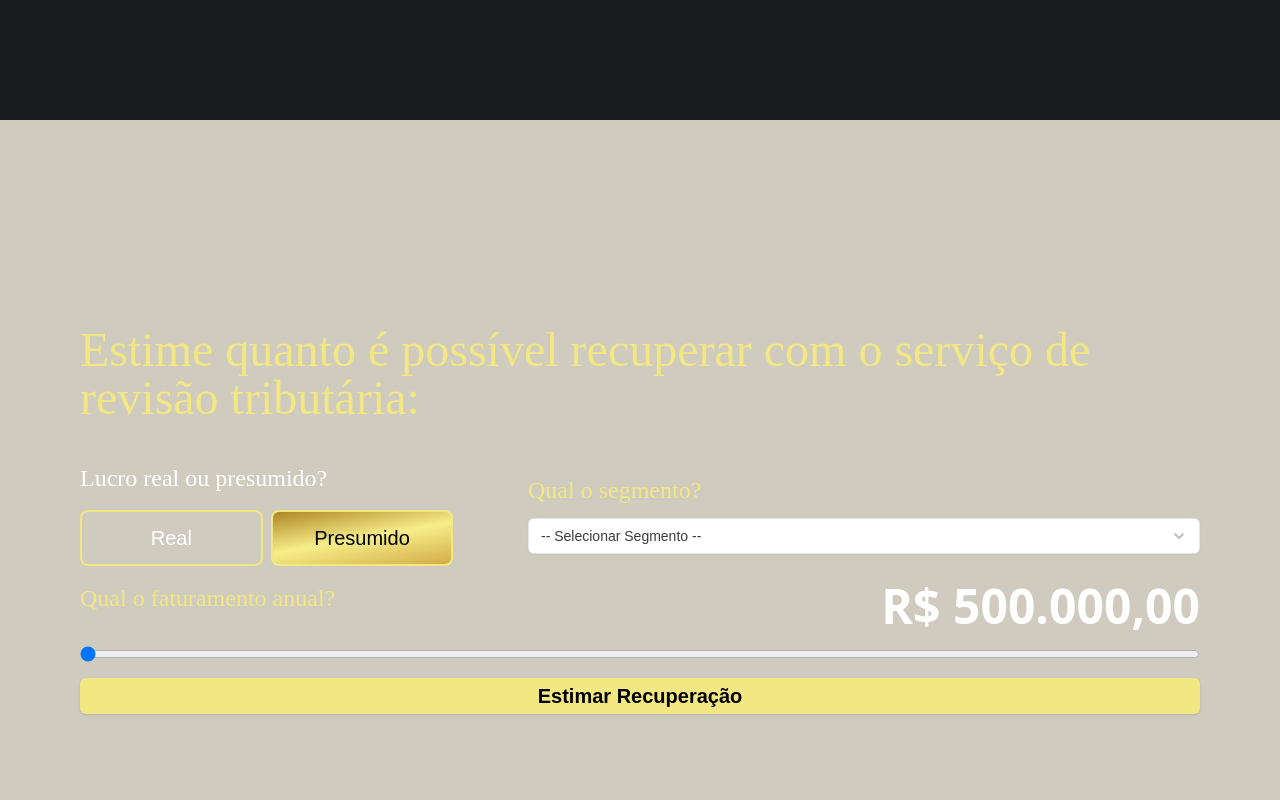
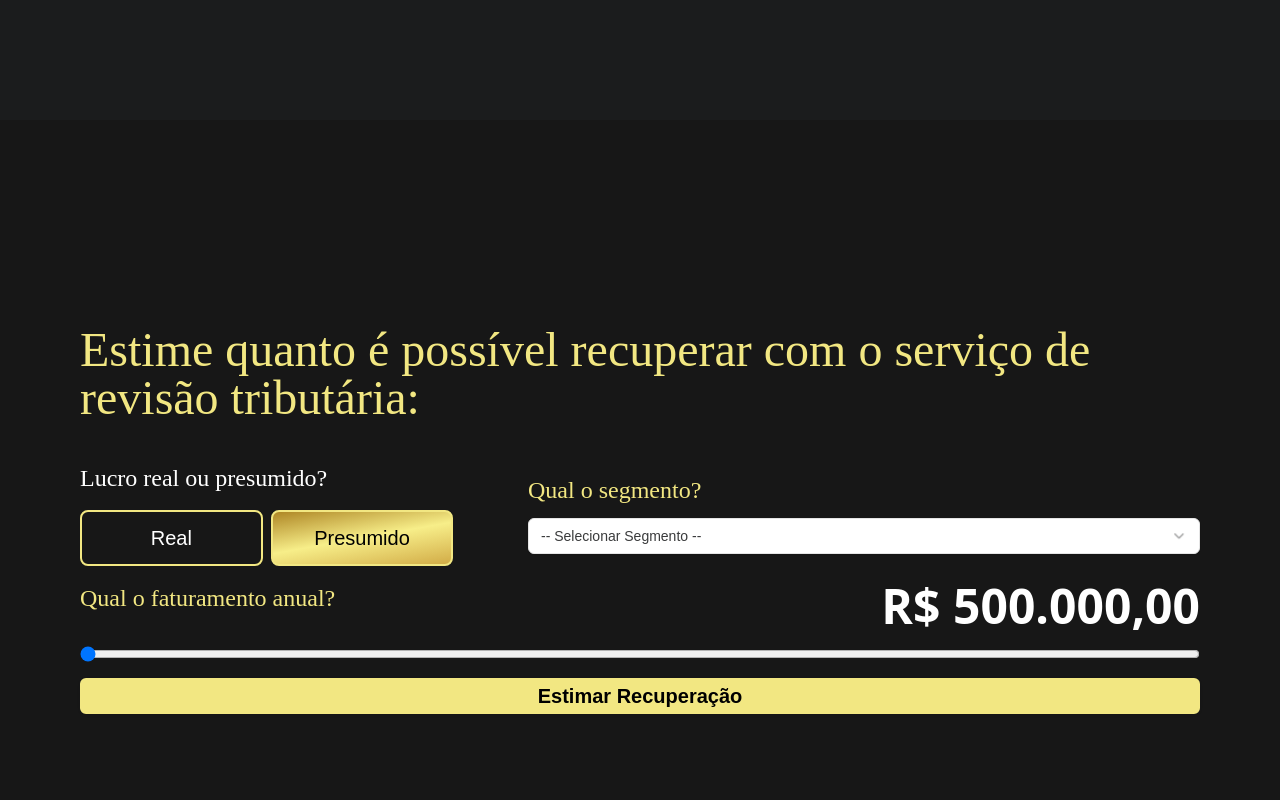
Before and after one commit to Garamogui/audaz-site, a Next.js app: page / in a window 1280 px wide. Shown: the part 2200-3000 px from the top of the page. Built offline with nearby package versions, Linux system fonts and the light colour scheme.

Commit message:
adjust colors and layouts (features listed on last meeting)

```diff
--- a/src/app/landing-page/About.tsx
+++ b/src/app/landing-page/About.tsx
@@ -9,7 +9,7 @@ export const About = () => {
     </div>
 
     <div className="flex w-1/2 flex-col  gap-3">
-     <h3 className="text-3xl">Visão</h3>
+     <h3 className="text-3xl">Propósito</h3>
      <p className="text-xl">Entedemos que o sucesso de uma empresa de uma gestão financeira eficiente e estratégica. Nosso objetivo é ajudar você a ter mais controle sobre seus impostos e recursos, para que você possa se concentrar no que realmente importa: <strong>o crescimento do seu negócio.</strong></p>
     </div>
 
--- a/src/app/landing-page/Calculator.tsx
+++ b/src/app/landing-page/Calculator.tsx
@@ -66,7 +66,7 @@ export const Calculator = () => {
  }
 
  return (
-  <motion.section layout className="flex-col items-start bg-secondary ">
+  <motion.section layout className="flex-col items-start bg-secondary-foreground ">
    <motion.h2 layout className="mb-10">Estime quanto é possível recuperar com o serviço de revisão tributária:</motion.h2>
 
    {isSubmitted ? (
```
